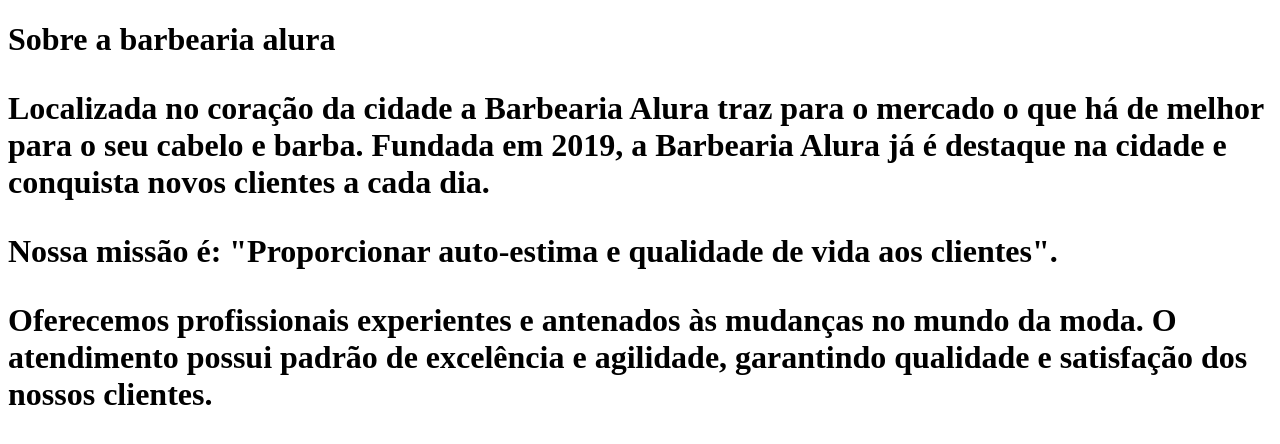
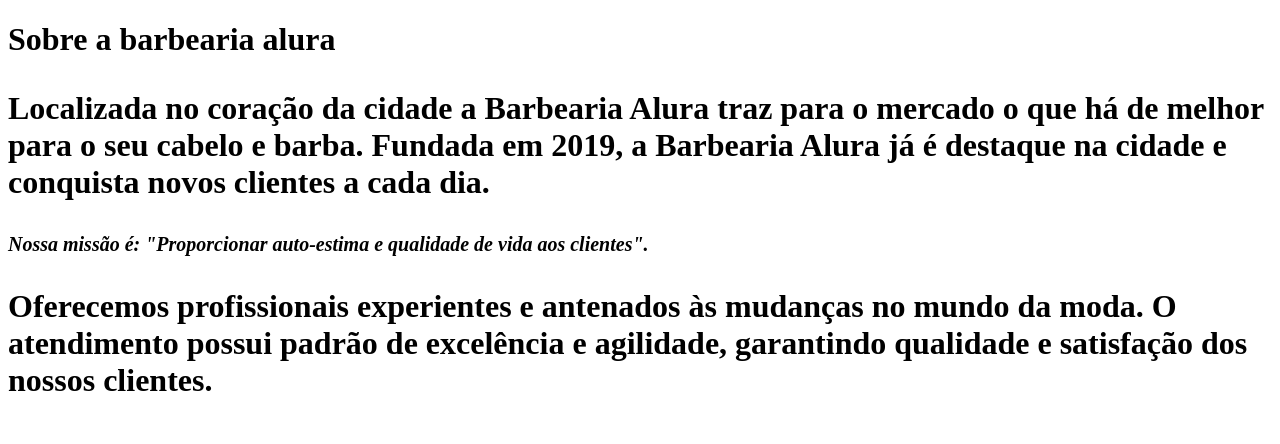
Before and after one commit to HPedro00/barbearia, a plain HTML site: page index.html in a window 1280 px wide. Drawn offline with Linux system fonts and the light colour scheme.

Commit message:
editandoo

```diff
--- a/index.html
+++ b/index.html
@@ -1,10 +1,19 @@
 <!DOCTYPE html>
-<html>
+<html lang="pt-br">
+    <head>
+        <meta charset="UTF-8">
+        <title>Barbearia Alura</title>
+    </head>
+    <body>
+        <h1 style="text-aling: center;">Sobre a barbearia alura<h1/>
 
-<h1>Sobre a barbearia alura<h1/>
+        <p style="text-aling: center;">Localizada no coração da cidade a Barbearia Alura traz para o mercado o que há de melhor para o seu cabelo e barba. Fundada em 2019, a Barbearia Alura já é destaque na cidade e conquista novos clientes a cada dia.<p/>
 
-<p>Localizada no coração da cidade a Barbearia Alura traz para o mercado o que há de melhor para o seu cabelo e barba. Fundada em 2019, a Barbearia Alura já é destaque na cidade e conquista novos clientes a cada dia.<p/>
+        <p style="font-size: 20px;" style="text-aling: center;"><em>Nossa missão é: <strong>"Proporcionar auto-estima e qualidade de vida aos clientes".<strong/></em><p/>
 
-<p>Nossa missão é: <strong>"Proporcionar auto-estima e qualidade de vida aos clientes".<strong/><p/>
+        <p style="text-aling: center;">Oferecemos profissionais experientes e antenados às mudanças no mundo da moda. O atendimento possui padrão de excelência e agilidade, garantindo qualidade e satisfação dos nossos clientes.<p/>
 
-<p>Oferecemos profissionais experientes e antenados às mudanças no mundo da moda. O atendimento possui padrão de excelência e agilidade, garantindo qualidade e satisfação dos nossos clientes.<p/>
+
+
+    </body>
+</html>
```
